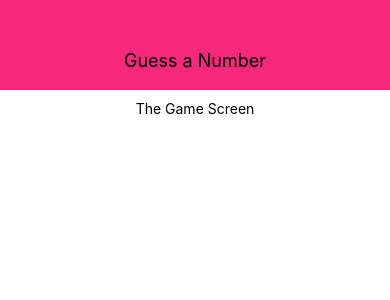
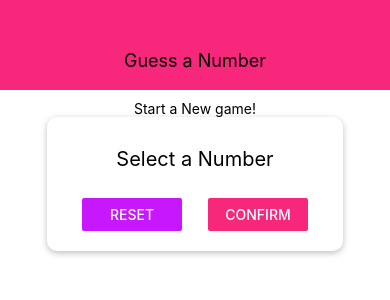
Before and after one commit to KulovacNedim/guess-a-number, a React Native app: screen / in a window 390 px wide. Shown: the top 300 px of the page. Built offline with nearby package versions, Linux system fonts and the light colour scheme.

Commit message:
StartGameScreen component coded to contain input and buttons and styled to look nice. Color theming implementet with constant colors defined in constants/colors.js file. Card look implemented with components/Card.js component.

```diff
--- /dev/null
+++ b/components/Card.js
@@ -0,0 +1,28 @@
+import React from 'react';
+import { View, Text, StyleSheet, TextInput, Button } from 'react-native';
+
+const Card = props => {
+    return (
+        <View style={{ ...styles.card, ...props.style }}>
+            {props.children}
+        </View>
+    );
+};
+
+const styles = StyleSheet.create({
+    card: {
+        shadowColor: 'black',
+        shadowOffset: {
+            width: 0,
+            height: 2
+        },
+        shadowRadius: 6,
+        shadowOpacity: 0.26,
+        elevation: 5,
+        backgroundColor: 'white',
+        padding: 20,
+        borderRadius: 10
+    }
+});
+
+export default Card;
--- a/components/header.js
+++ b/components/header.js
@@ -1,5 +1,8 @@
 import React from 'react';
 import { View, Text, StyleSheet } from 'react-native';
+
+import Colors from '../constants/colors';
+import colors from '../constants/colors';
 
 const Header = props => {
     return (
@@ -14,7 +17,7 @@
         width: '100%',
         height: 90,
         paddingTop: 30,
-        backgroundColor: '#f7287b',
+        backgroundColor: colors.primary,
         alignItems: 'center',
         justifyContent: 'center'
     },
--- /dev/null
+++ b/constants/colors.js
@@ -0,0 +1,4 @@
+export default {
+    primary: '#f7287b',
+    accent: '#c717fc'
+};
--- a/screens/StartGameScreen.js
+++ b/screens/StartGameScreen.js
@@ -1,10 +1,25 @@
 import React from 'react';
-import { View, Text, StyleSheet } from 'react-native';
+import { View, Text, StyleSheet, TextInput, Button } from 'react-native';
+
+import Card from '../components/Card';
+import Colors from '../constants/colors';
 
 const StartGameScreen = props => {
     return (
         <View style={styles.screen} >
-            <Text>The Game Screen</Text>
+            <Text>Start a New game!</Text>
+            <Card style={styles.inputContainer}>
+                <Text style={styles.title}>Select a Number</Text>
+                <TextInput />
+                <View style={styles.buttonContainer}>
+                    <View style={styles.button}>
+                        <Button title="Reset" onPress={() => {}} color={Colors.accent} />
+                    </View>
+                    <View style={styles.button}>
+                        <Button title="Confirm" onPress={() => {}} color={Colors.primary} />
+                    </View>
+                </View>
+            </Card>
         </View>
     );
 };
@@ -14,6 +29,24 @@
         flex: 1,
         padding: 10,
         alignItems: 'center'
+    },
+    title: {
+        fontSize: 20,
+        marginVertical: 10,
+    },
+    buttonContainer: {
+        flexDirection: 'row',
+        width: '100%',
+        justifyContent: 'space-between',
+        paddingHorizontal: 15
+    },
+    inputContainer: {
+        width: 300,
+        maxWidth: '80%',
+        alignItems: 'center'
+    },
+    button: {
+        width: 100
     }
 });
 
```
Also changed, not shown: App.js (line endings or trailing spaces).
